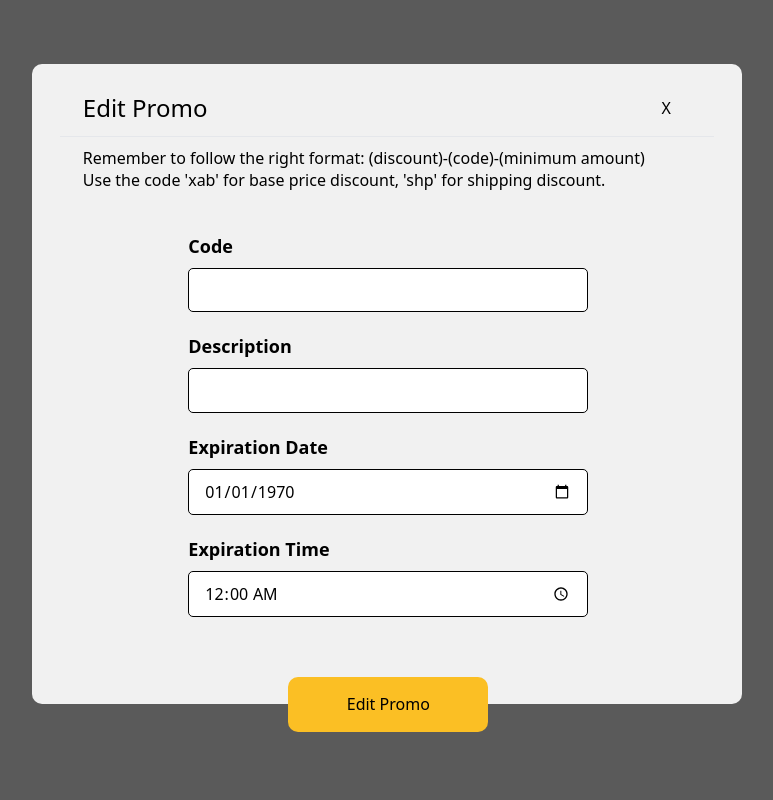
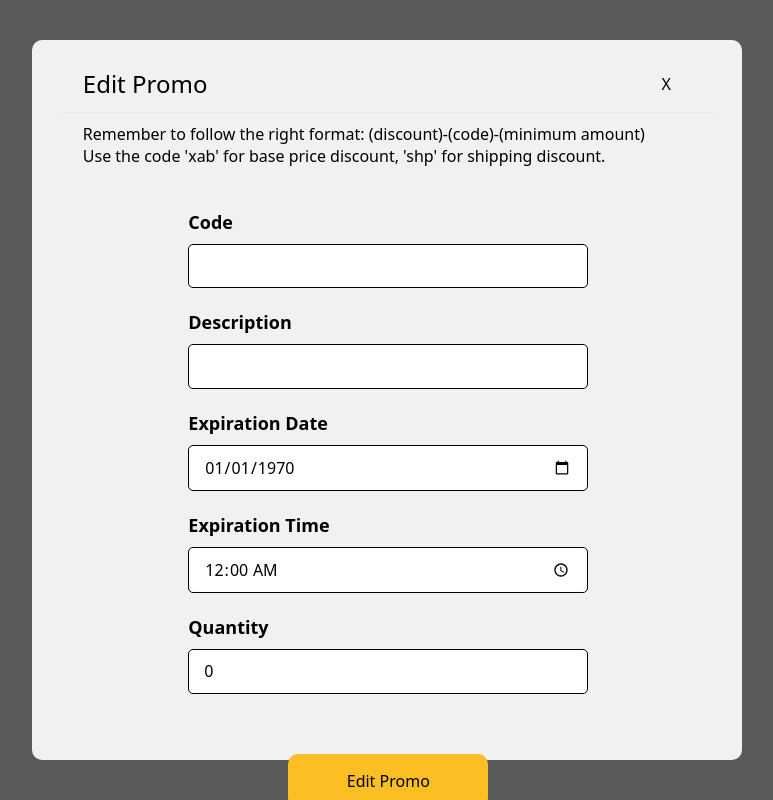
Before and after one commit to hanseljulio/courier-nextjs, a Next.js app: page /admin/managePromo/EditPromo in a window 1280 px wide. Shown: the whole page, without its empty margins (365-1138 px from the left). Built offline with nearby package versions, Linux system fonts and the light colour scheme; no server answers.

Commit message:
feat(user/admin): admin can now view the quantity of vouchers, user can no longer receive a voucher if there are no stocks left

```diff
--- a/src/components/Pagination/Pagination.module.css
+++ b/src/components/Pagination/Pagination.module.css
@@ -4,7 +4,7 @@
   display: flex;
   padding: 25px;
   height: 43px;
-  border: 1px solid #f3f3f3;
+  border: 1px solid #cecdcd;
   align-items: center;
   font-weight: 700;
   font-size: 16px;
--- a/src/components/PromoTableData/index.tsx
+++ b/src/components/PromoTableData/index.tsx
@@ -9,6 +9,7 @@ interface TableDataProps {
   code: string;
   description: string;
   expirationDate: string;
+  quantity: number;
   refreshFunction: () => void;
 }
 
@@ -60,6 +61,11 @@ function PromoTableData(props: TableDataProps) {
         <td
           className={`${styles.tdArea} px-[20px] py-[10px] text-left font-medium`}
         >
+          {props.quantity}
+        </td>
+        <td
+          className={`${styles.tdArea} px-[20px] py-[10px] text-left font-medium`}
+        >
           <button className="text-[25px]" onClick={editOn}>
             <AiOutlineEdit className="text-[#D84727] hover:text-amber-500" />
           </button>
--- a/src/components/PromoTableHead/index.tsx
+++ b/src/components/PromoTableHead/index.tsx
@@ -24,11 +24,11 @@ function PromoTableHead() {
       >
         Expiration Date
       </th>
-      {/* <th
-        className={`${styles.thArea} px-[20px] py-[10px] text-left w-[125px] h-[69px]`}
+      <th
+        className={`${styles.thArea} px-[20px] py-[10px] text-left w-[55px] h-[69px]`}
       >
         Quantity
-      </th> */}
+      </th>
       <th
         className={`${styles.thArea} px-[20px] py-[10px] text-left w-[5px] h-[69px]`}
       >
--- a/src/components/ShippingInfo/index.tsx
+++ b/src/components/ShippingInfo/index.tsx
@@ -1,8 +1,7 @@
 import React, { useState, useEffect } from "react";
 import styles from "./ShippingInfo.module.css";
-import { IAdminShipping, IVouchers } from "@/types/types";
+import { IAdminShipping } from "@/types/types";
 import { BASE_URL } from "@/constants/constants";
-import Input from "@/components/Input";
 import Button from "@/components/Button";
 import { ToastContainer, toast } from "react-toastify";
 import "react-toastify/dist/ReactToastify.css";
--- a/src/components/VoucherPill/index.tsx
+++ b/src/components/VoucherPill/index.tsx
@@ -1,15 +1,16 @@
 import React from "react";
 
 interface VoucherPillProps {
+  id: number;
   code: string;
-  applyVoucher: (code: string) => void;
+  applyVoucher: (code: string, id: number) => void;
 }
 
 function VoucherPill(props: VoucherPillProps) {
   return (
     <div
-      onClick={() => props.applyVoucher(props.code)}
-      className="bg-red-500 p-4 rounded-full hover:cursor-pointer hover:bg-red-300"
+      onClick={() => props.applyVoucher(props.code, props.id)}
+      className="bg-red-500 p-4 rounded-full hover:cursor-pointer hover:bg-red-300 w-[160px] mobile:w-full"
     >
       {props.code}
     </div>
--- a/src/database/db.json
+++ b/src/database/db.json
@@ -696,37 +696,43 @@
       "id": 1,
       "code": "20-xab-200000",
       "description": "20% discount if total is above Rp. 200.000,00",
-      "expirationDate": "Wed Dec 31 2025 23:59:00 GMT+0700 (Western Indonesia Time)"
+      "expirationDate": "Wed Dec 31 2025 23:59:00 GMT+0700 (Western Indonesia Time)",
+      "quantity": 3
     },
     {
       "id": 2,
       "code": "10-xab-150000",
       "description": "10% discount if total is above Rp. 150.000,00",
-      "expirationDate": "Sat Oct 19 2024 13:43:55 GMT+0700 (Western Indonesia Time)"
+      "expirationDate": "Sat Oct 19 2024 13:43:55 GMT+0700 (Western Indonesia Time)",
+      "quantity": 2
     },
     {
       "id": 3,
       "code": "100-shp-250000",
       "description": "Free shipping if total is above Rp. 250.000,00",
-      "expirationDate": "Sat Dec 30 2023 13:43:55 GMT+0700 (Western Indonesia Time)"
+      "expirationDate": "Sat Dec 30 2023 13:43:00 GMT+0700 (Western Indonesia Time)",
+      "quantity": 1
     },
     {
       "id": 4,
       "code": "10-xab-100000",
       "description": "10% discount if total is above Rp. 100.000,00",
-      "expirationDate": "Mon Mar 25 2024 13:43:55 GMT+0700 (Western Indonesia Time)"
+      "expirationDate": "Mon Mar 25 2024 13:43:55 GMT+0700 (Western Indonesia Time)",
+      "quantity": 4
     },
     {
       "id": 5,
       "code": "30-shp-150000",
       "description": "30% shipping discount if total is above Rp. 150.000,00",
-      "expirationDate": "Sat May 17 2025 13:43:55 GMT+0700 (Western Indonesia Time)"
+      "expirationDate": "Sat May 17 2025 13:43:55 GMT+0700 (Western Indonesia Time)",
+      "quantity": 3
     },
     {
       "id": 6,
       "code": "15-xab-150000",
       "description": "15% discount if total is above Rp. 150.000,00",
-      "expirationDate": "Wed Jan 1 2025 13:43:55 GMT+0700 (Western Indonesia Time)"
+      "expirationDate": "Wed Jan 1 2025 13:43:55 GMT+0700 (Western Indonesia Time)",
+      "quantity": 2
     }
   ],
   "adminEarnings": [],
--- a/src/pages/admin/managePromo/EditPromo.module.css
+++ b/src/pages/admin/managePromo/EditPromo.module.css
@@ -15,14 +15,14 @@
 
 .modalContent {
   position: absolute;
-  top: 8%;
+  top: 5%;
   left: 31%;
   line-height: 1.4;
   background: #f1f1f1;
   padding: 14px 28px;
   border-radius: 10px;
   width: 710px;
-  height: 80%;
+  height: 90%;
 }
 
 .popout {
--- a/src/pages/admin/managePromo/EditPromo.tsx
+++ b/src/pages/admin/managePromo/EditPromo.tsx
@@ -19,6 +19,7 @@ function EditPromo(props: EditPromoProps) {
     code: "",
     description: "",
     expirationDate: "",
+    quantity: 0,
   });
 
   const [newDate, setNewDate] = useState<string>("1970-01-01");
@@ -172,6 +173,20 @@ function EditPromo(props: EditPromoProps) {
                   setNewTime(e.target.value);
                 }}
               />
+              <Input
+                label="Quantity"
+                type="number"
+                name="promoQuantity"
+                value={promoData.quantity.toString()}
+                styling="pb-5 text-left"
+                width="w-[400px]"
+                onChange={(e) =>
+                  setPromoData({
+                    ...promoData,
+                    quantity: parseInt(e.target.value),
+                  })
+                }
+              />
               <div className="submit-btn pt-10">
                 <Button
                   text="Edit Promo"
--- a/src/pages/admin/managePromo/index.tsx
+++ b/src/pages/admin/managePromo/index.tsx
@@ -85,6 +85,7 @@ function ManagePromo() {
                   code={voucher.code}
                   description={voucher.description}
                   expirationDate={voucher.expirationDate}
+                  quantity={voucher.quantity}
                   refreshFunction={getVoucherData}
                 />
               ))}
--- a/src/pages/user/shipping/manage/index.tsx
+++ b/src/pages/user/shipping/manage/index.tsx
@@ -84,7 +84,7 @@ function ManageShipping() {
             label=""
             type="text"
             name="search"
-            styling="mt-8 ml-[40px] mobile:mx-auto"
+            styling="mt-8 ml-[28px] mobile:mx-auto"
             width="w-[300px]"
             placeholder="Search shipping description here"
             onChange={(e) => setSearch(e.target.value)}
--- a/src/types/types.ts
+++ b/src/types/types.ts
@@ -111,6 +111,7 @@ export interface IVouchers {
   code: string;
   description: string;
   expirationDate: string;
+  quantity: number;
 }
 
 export interface IEarnings {
```
Also changed, not shown: src/pages/user/shipping/manage/Payment.tsx (+34 -14 lines), 1 other file (tests, documents, lock files or other folders).
